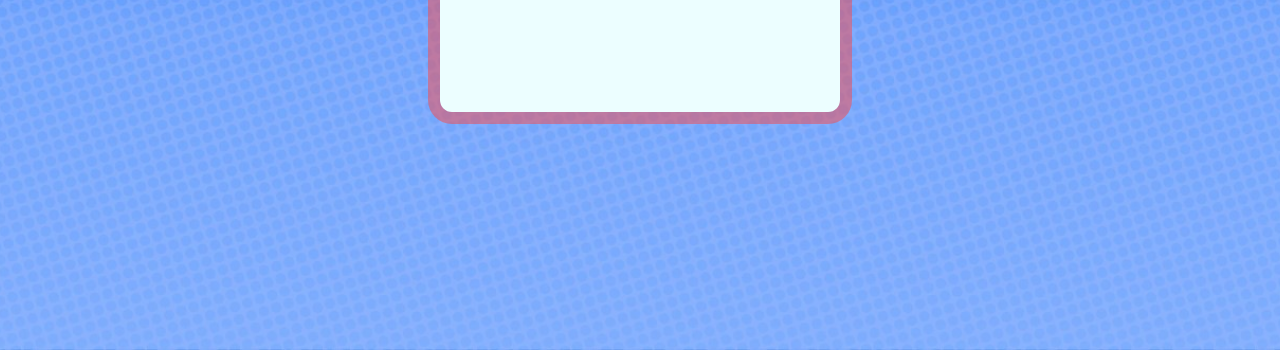
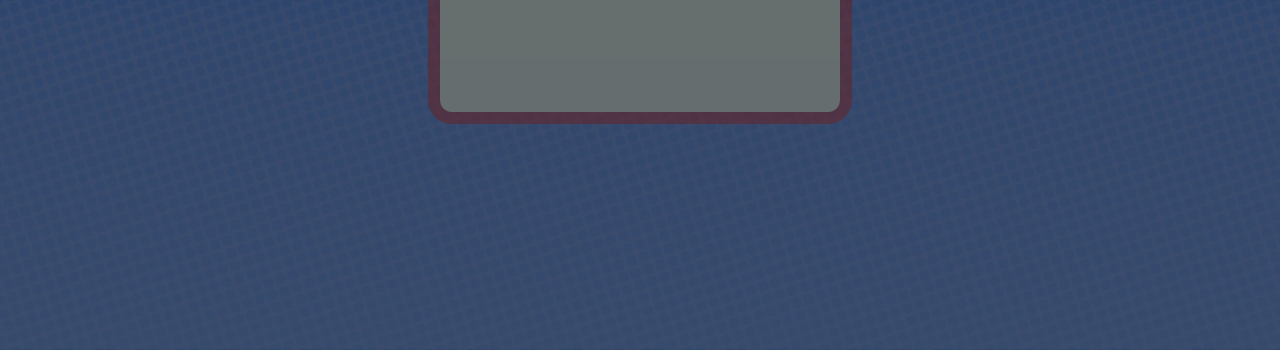
Before and after one commit to MacJ13/snake-game, a website built with Vite: page index.html in a window 1280 px wide. Shown: the part 450-800 px from the top of the page. Built offline with nearby package versions, Linux system fonts and the light colour scheme.

Commit message:
Create modalView class

```diff
--- a/src/main.ts
+++ b/src/main.ts
@@ -4,9 +4,12 @@ import "./style.css";
 import View from "./view/View";
 import CanvasView from "./view/canvasView";
 import HeaderView from "./view/headerView";
+import ModalView from "./view/modalView";
 
 const headerView: HeaderView = new HeaderView();
 const canvasView: CanvasView = new CanvasView();
+const modalView: ModalView = new ModalView();
+
 const game: Game = new Game();
 let then: number = Date.now();
 let now: number;
--- a/src/style.css
+++ b/src/style.css
@@ -30,14 +30,15 @@ body {
   background-image: url(/images/bg.jpg);
   background-position: center;
   background-size: cover;
+  color: #fff;
 
   min-height: 100vh;
   text-align: center;
+  position: relative;
   width: 100%;
 }
 
 #header {
-  color: #fff;
   letter-spacing: 0.25rem;
   padding: 1rem 0.5rem;
 }
@@ -69,3 +70,27 @@ body {
   box-shadow: 0px 0px 0px 0.75rem rgba(249, 72, 72, 0.5);
   margin-top: 0.75rem;
 }
+
+#modal {
+  align-items: center;
+  background-color: #00000091;
+  display: flex;
+  font-size: 3.5rem;
+  height: 100%;
+  justify-content: center;
+  left: 0;
+  opacity: 1;
+  position: fixed;
+  top: 0;
+  width: 100%;
+
+  transition: opacity 0.3s;
+}
+
+.hidden {
+  display: none !important;
+}
+
+.transparent {
+  opacity: 0 !important;
+}
--- /dev/null
+++ b/src/view/modalView.ts
@@ -0,0 +1,31 @@
+import View from "./View";
+
+class ModalView extends View {
+  private modalEl: HTMLElement;
+
+  constructor() {
+    super();
+
+    this.modalEl = this.createModalElement();
+
+    this.renderEl(this.modalEl);
+  }
+
+  private createModalElement(): HTMLElement {
+    const div = document.createElement("div");
+    div.id = "modal";
+    div.innerHTML = "press enter to start the game";
+
+    return div;
+  }
+
+  hideModalElement(): void {
+    this.modalEl.classList.add("transparent");
+
+    setTimeout(() => {
+      this.modalEl.classList.add("hidden");
+    }, 300);
+  }
+}
+
+export default ModalView;
```
